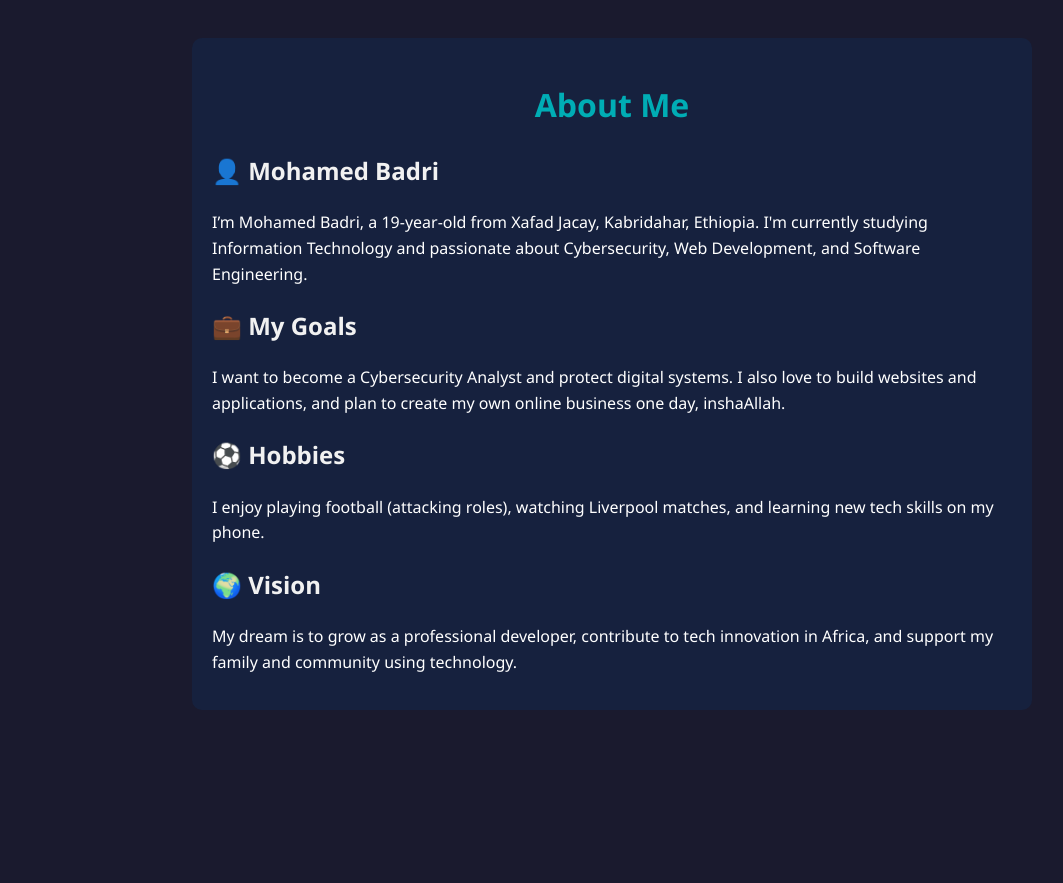
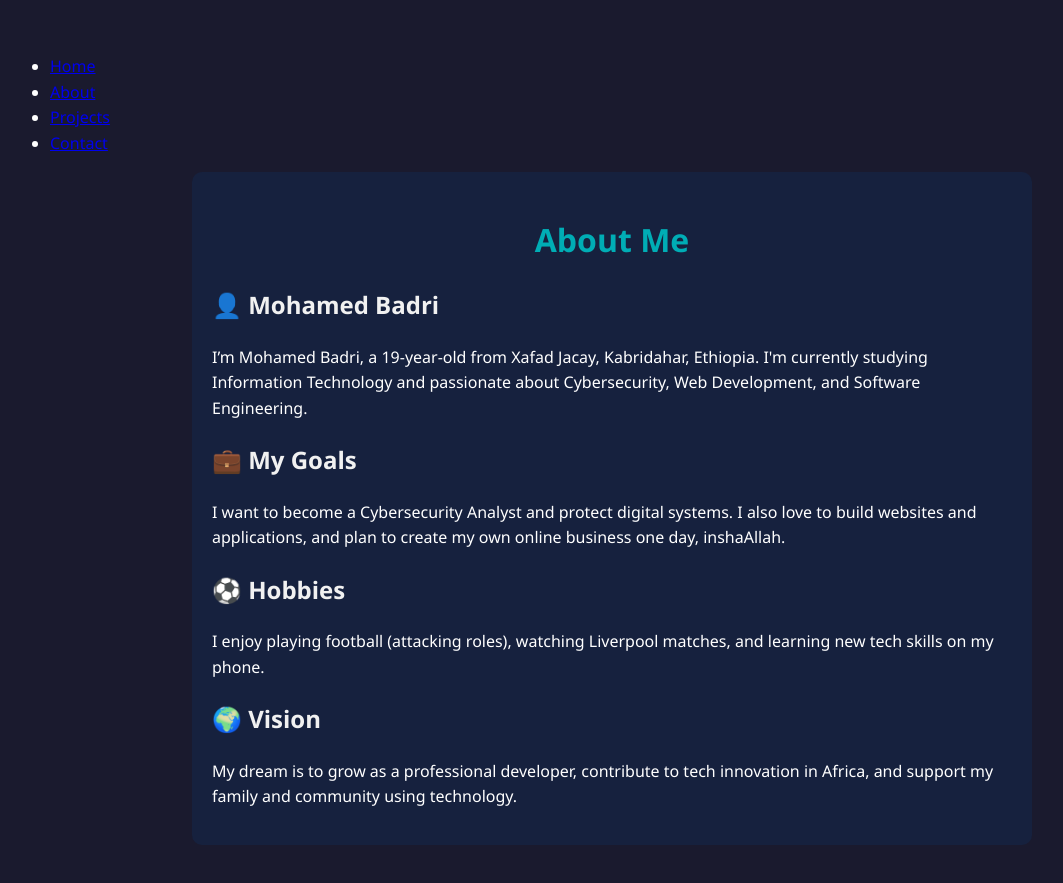
Before and after one commit to Mohamedbadrimuhumed/Mohamett-Badri, a plain HTML site: page about.html in a window 1280 px wide. Shown: the whole page, without its empty margins (28-1091 px from the left). Before the commit the page ends 800 px from the top, so only its background shows below. Drawn offline with Linux system fonts and the light colour scheme.

Commit message:
Update about.html

```diff
--- a/about.html
+++ b/about.html
@@ -32,6 +32,14 @@
   </style>
 </head>
 <body>
+  <nav>
+  <ul>
+    <li><a href="index.html">Home</a></li>
+    <li><a href="about.html">About</a></li>
+    <li><a href="#">Projects</a></li>
+    <li><a href="#">Contact</a></li>
+  </ul>
+  </nav>
   <div class="content">
     <h1>About Me</h1>
     <h2>👤 Mohamed Badri</h2>
```
